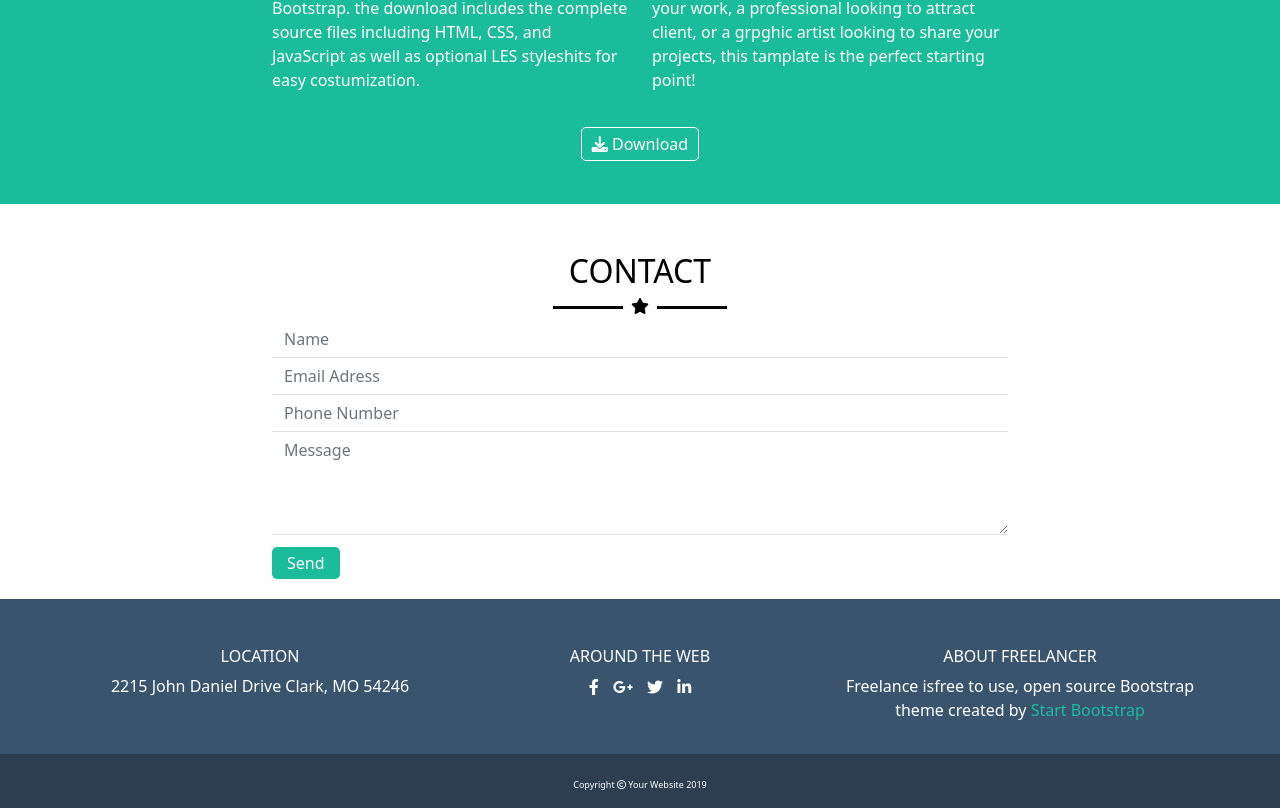
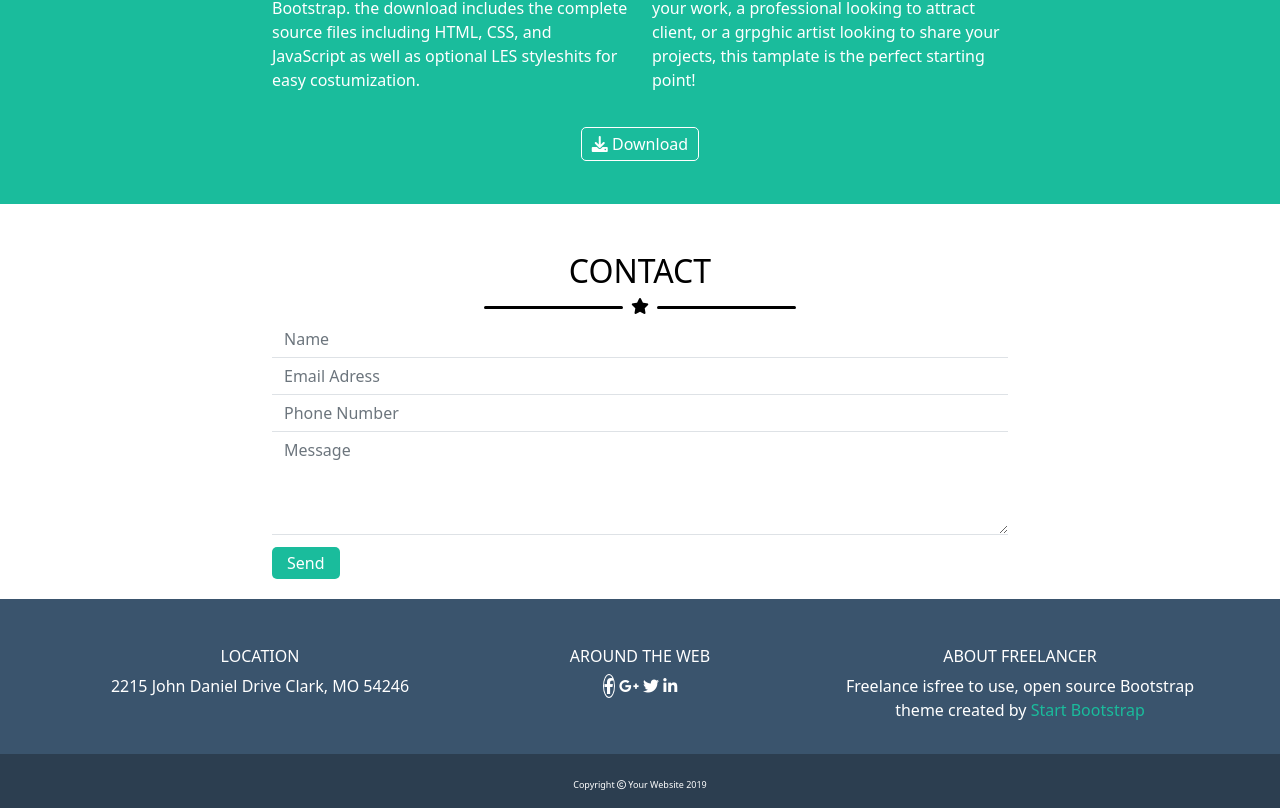
Before and after one commit to R3n1t0/html-css-bootstrap-freelancer, a plain HTML site: page index.html in a window 1280 px wide. Shown: the part 1312-2120 px from the top of the page. Drawn offline with nearby package versions, Linux system fonts and the light colour scheme.

Commit message:
piccoli ritocchi

```diff
--- a/assets/css/style.css
+++ b/assets/css/style.css
@@ -92,6 +92,7 @@ header .container .row .col i{
 
 .portfolio .container .row .col img{
   width: 100%;
+  height: 100%;
 }
 /* /portfolio */
 
@@ -137,10 +138,11 @@ footer .footer-up{
   background-color: #3a546d;
 }
 
-footer .footer-up .container .row .col a i{
-  border: 1px white;
-  border-radius: 5px;
-  padding: 5px;
+footer .footer-up .container .row .col .circle{
+  width: 50px;
+  height: 50px;
+  border: 1px solid white;
+  border-radius: 70%;
 }
 
 footer .footer-up .container .row .col p span{
--- a/assets/css/utilts.css
+++ b/assets/css/utilts.css
@@ -25,6 +25,7 @@ li{
 }
 
 .container .row .col .lines .line{
-  width: 70px;
+  width: 15%;
   border-bottom: 3px solid;
+  border-radius: 20px;
 }
--- a/index.html
+++ b/index.html
@@ -19,6 +19,7 @@
 </head>
 <body>
 
+  <!-- cambiare nav -->
   <header>
 
     <div class="container top">
@@ -52,6 +53,7 @@
   </header>
 
   <!-- JUMBOTRON -->
+  <!-- cambiare grandezza h1 con un media query -->
   <div class="jumbotron">
 
     <div class="container">
@@ -230,6 +232,7 @@
 
   <footer>
 
+    <!-- fare cerchi icone social -->
     <!-- FOOTER UP -->
     <div class="footer-up">
 
@@ -243,7 +246,8 @@
 
           <div class="col col-9 col-md-4 text-center mb-3">
             <h6>AROUND THE WEB</h6>
-            <a href="#"><i class="fa-brands fa-facebook-f"></i></a>
+            <span class="circle"><a href="#"><i class="fa-brands fa-facebook-f"></i></a></span>
+
             <a href="#"><i class="fa-brands fa-google-plus-g"></i></a>
             <a href="#"><i class="fa-brands fa-twitter"></i></a>
             <a href="#"><i class="fa-brands fa-linkedin-in"></i></a>
```
